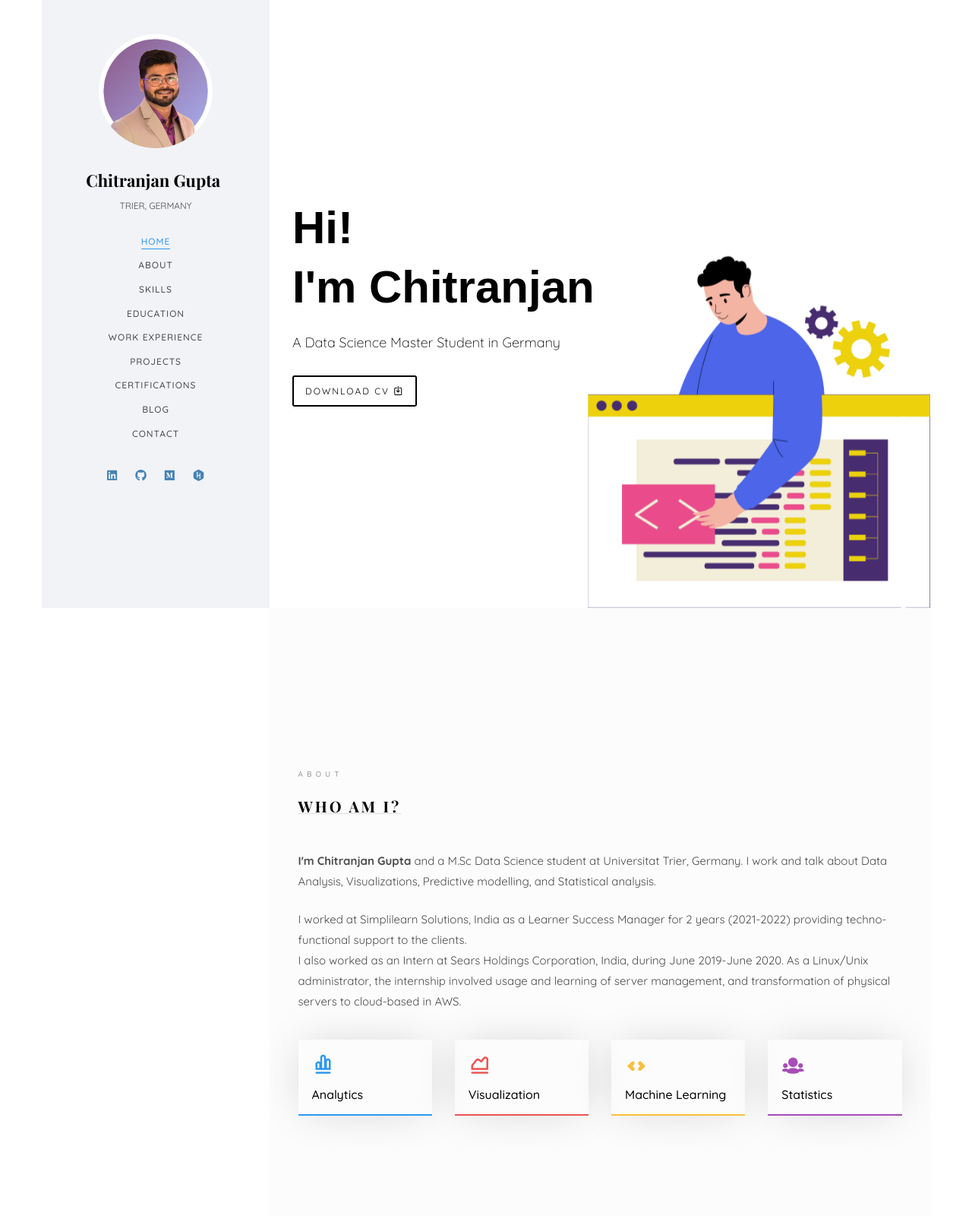
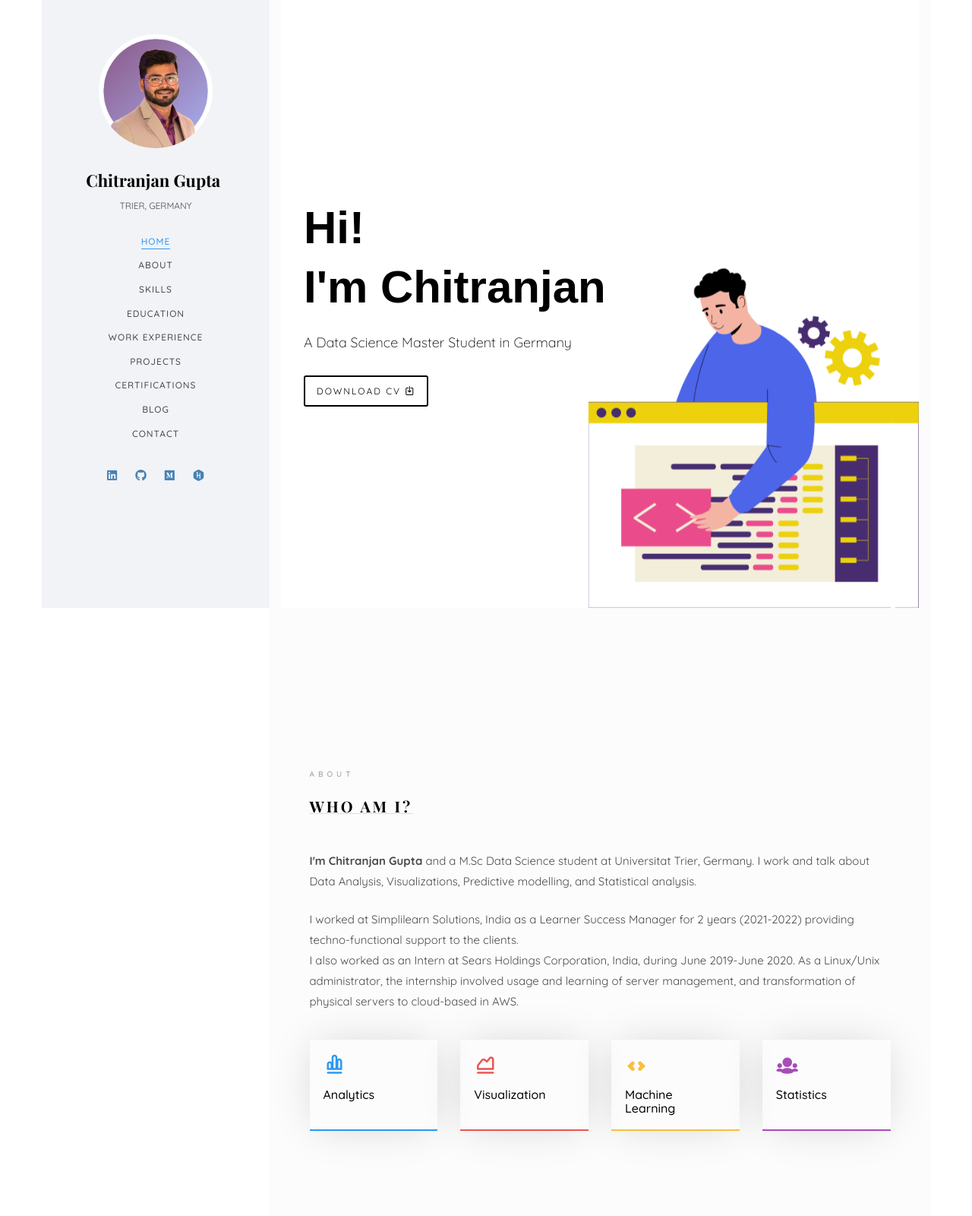
Before and after one commit to Chitranjan806/Chitranjan806.github.io, a plain HTML site: page index.html in a window 1280 px wide. Shown: the top 1600 px of the page at 76% size. Drawn offline with nearby package versions, Linux system fonts and the light colour scheme; files whose address does not match are found by name; a web font is replaced by a local one.

Commit message:
style css updated

```diff
--- a/css/style.css
+++ b/css/style.css
@@ -221,6 +221,7 @@ figure {
 
 #colorlib-main {
   width: calc(100% - 300px);
+  padding: 0 1em;
   background-color: #fcfcfc;
   float: right;
   -webkit-transition: 0.5s;
@@ -232,7 +233,7 @@ figure {
       padding: 0 1em; } }
 
 #colorlib-hero {
-  min-height: 500px;
+  min-height: 90vh;
   background: #fff url(../images/loader.gif) no-repeat center center;
   width: 100%;
   float: left;
@@ -248,7 +249,7 @@ figure {
       #colorlib-hero .flexslider .slides li {
         background-repeat: no-repeat;
         background-size: cover;
-        background-position: bottom center;
+        background-position: center bottom;
         min-height: 400px;
         position: relative; }
     #colorlib-hero .flexslider .flex-control-nav {
@@ -453,6 +454,7 @@ body.offcanvas {
 
 .education .education-card .card {
   height: 50vh;
+  margin-bottom: 20px;
   max-height: 300px;
   box-shadow: 0 4px 8px 0 rgba(0, 0, 0, 0.2), 0 6px 20px 0 rgba(0, 0, 0, 0.19);
   border-radius: 2px;
@@ -471,7 +473,7 @@ body.offcanvas {
     width: 90%;
     align-content: center;
     padding: 5px;
-    height: 8vw;
+    height: 20vh;
     object-fit: contain;
     border-bottom: 2px solid #eee;
 }
@@ -726,7 +728,7 @@ body.offcanvas {
   -o-box-shadow: 0px 0px 56px -8px rgba(0, 0, 0, 0.17);
   box-shadow: 0px 0px 56px -8px rgba(0, 0, 0, 0.17);
   border-bottom: 2px solid #2c98f0;
-  max-height: 100px; }
+  max-height: 120px; }
   .services .icon2 {
     display: block;
     margin-bottom: 10px; }
```
